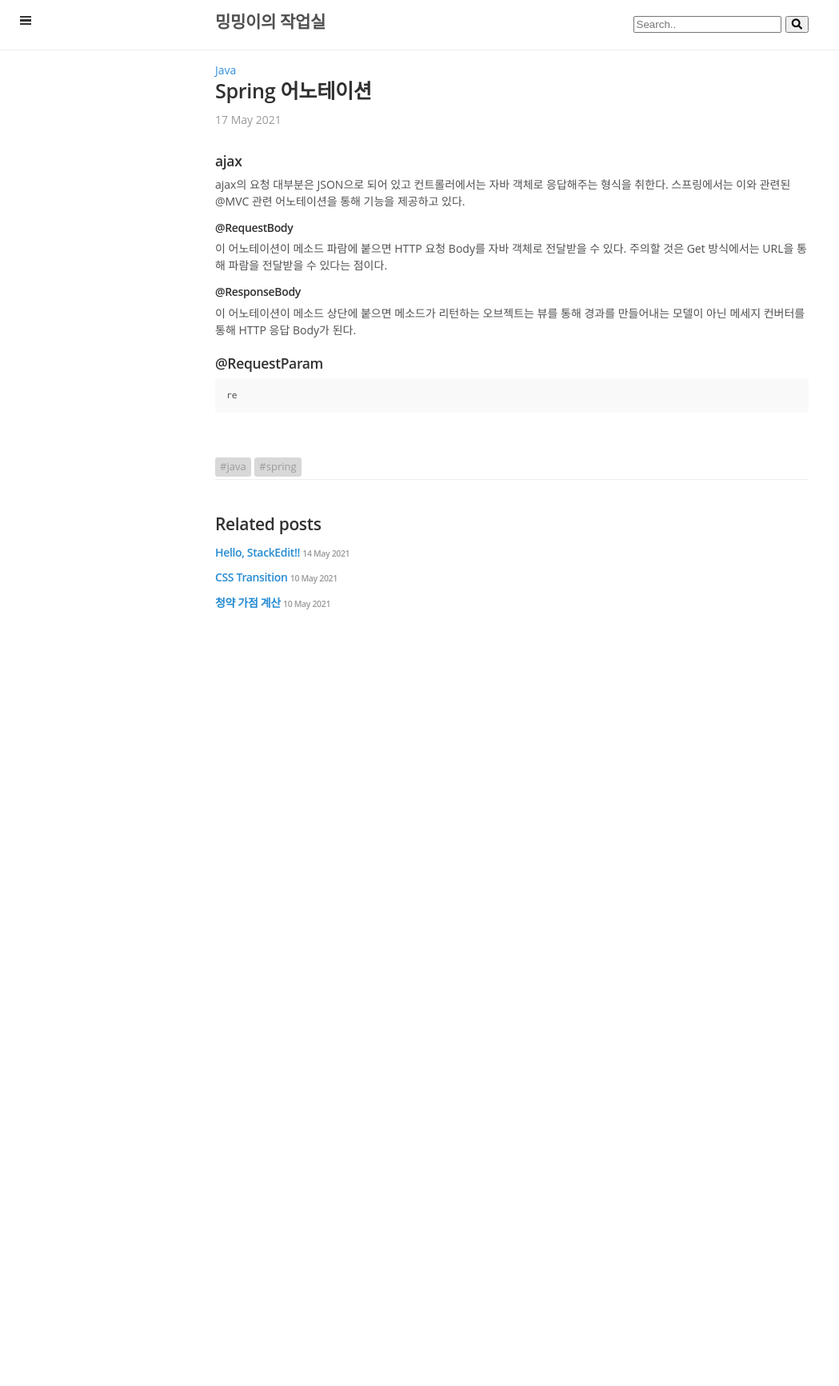
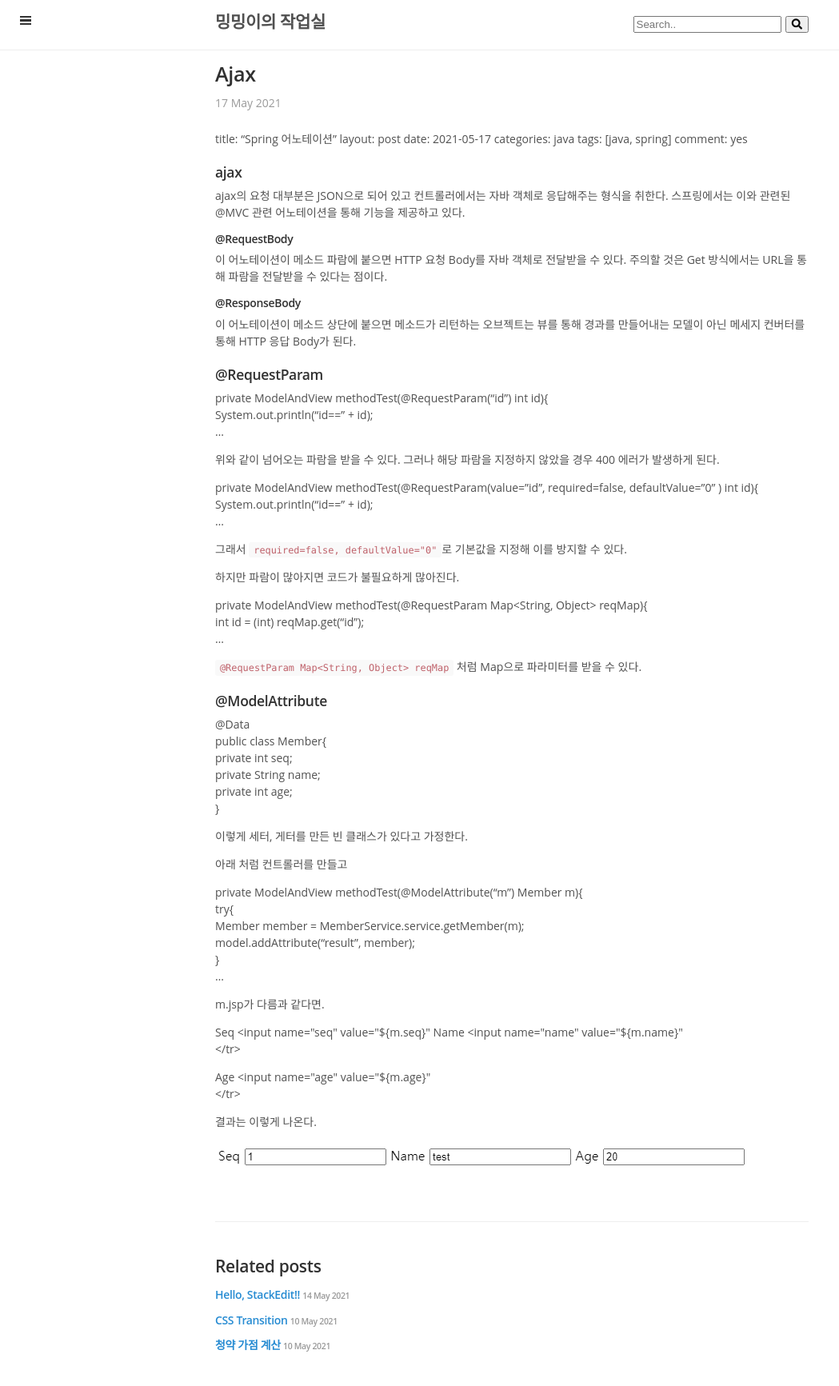
Before and after one commit to mingportal0/mingportal0.github.io, a Jekyll site: the page built from _posts/2021-05-17-ajax.md, in a window 1280 px wide. Shown: the whole page at 80% size, without its empty margins (0-1049 px from the left). Built offline with Jekyll 4.4.1, drawn with Linux system fonts in a browser that asks for light colours; nearby versions of some CDN libraries; our own code applies the rules of GitHub Pages for plain Markdown files; comment, search, counter and statistics services are not loaded; before the commit the page ends 900 px from its top, so only the background shows below that.

Commit message:
_posts/2021-05-17-ajax.md updated from https://stackedit.io/

````diff
--- a/_posts/2021-05-17-ajax.md
+++ b/_posts/2021-05-17-ajax.md
@@ -1,28 +1,82 @@
----
+
 title: "Spring 어노테이션"
 layout: post
 date: 2021-05-17
 categories: java
 tags: [java, spring]
 comment: yes
----
 
 ### ajax
-ajax의 요청 대부분은 JSON으로 되어 있고 컨트롤러에서는 자바 객체로 응답해주는 형식을 취한다.
-스프링에서는 이와 관련된 @MVC 관련 어노테이션을 통해 기능을 제공하고 있다.
+
+ajax의 요청 대부분은 JSON으로 되어 있고 컨트롤러에서는 자바 객체로 응답해주는 형식을 취한다.  스프링에서는 이와 관련된 @MVC 관련 어노테이션을 통해 기능을 제공하고 있다.
 
 #### @RequestBody
+
 이 어노테이션이 메소드 파람에 붙으면 HTTP 요청 Body를 자바 객체로 전달받을 수 있다. 주의할 것은 Get 방식에서는 URL을 통해 파람을 전달받을 수 있다는 점이다.
 
 #### @ResponseBody
+
 이 어노테이션이 메소드 상단에 붙으면 메소드가 리턴하는 오브젝트는 뷰를 통해 경과를 만들어내는 모델이 아닌 메세지 컨버터를 통해 HTTP 응답 Body가 된다.
 
 ### @RequestParam
-```
-re
-```
 
+private ModelAndView methodTest(@RequestParam("id") int id){
+ System.out.println("id==" + id);
+...
+
+위와 같이 넘어오는 파람을 받을 수 있다. 그러나 해당 파람을 지정하지 않았을 경우 400 에러가 발생하게 된다.
+
+private ModelAndView methodTest(@RequestParam(value="id", required=false, defaultValue="0" ) int id){
+ System.out.println("id==" + id);
+...
+
+그래서 `required=false, defaultValue="0"`로 기본값을 지정해 이를 방지할 수 있다.
+
+하지만 파람이 많아지면 코드가 불필요하게 많아진다.
+
+private ModelAndView methodTest(@RequestParam Map<String, Object> reqMap){
+ int id = (int) reqMap.get("id");
+...
+
+`@RequestParam Map<String, Object> reqMap` 처럼 Map으로 파라미터를 받을 수 있다.
+
+### @ModelAttribute
+
+@Data
+public class Member{
+ private int seq;
+ private String name;
+ private int age;
+}
+
+이렇게 세터, 게터를 만든 빈 클래스가 있다고 가정한다.
+
+아래 처럼 컨트롤러를 만들고
+
+private ModelAndView methodTest(@ModelAttribute("m") Member m){
+ try{
+ Member member = MemberService.service.getMember(m);
+ model.addAttribute("result", member);
+ }
+...
+
+m.jsp가 다름과 같다면.
+
+<tr>
+ <th>Seq</th>
+ <td><input name="seq" value="${m.seq}"</td>
+</tr>
+ <th>Name</th>
+ <td><input name="name" value="${m.name}"</td>
+</tr>
+ <th>Age</th>
+ <td><input name="age" value="${m.age}"</td>
+</tr>
+
+결과는 이렇게 나온다.
+
+![image-20210517130806343](https://raw.githubusercontent.com/mingportal0/mingportal0.github.io/main/img/image-20210517130806343.png)
 <!--stackedit_data:
-eyJoaXN0b3J5IjpbMjY3MDEyMzIwLC03OTMyNDU5MTIsNTEzMD
-MzNDI2LDEwNzc5Nzk5NTZdfQ==
+eyJoaXN0b3J5IjpbLTE1MjUwMzM5MCwyNjcwMTIzMjAsLTc5Mz
+I0NTkxMiw1MTMwMzM0MjYsMTA3Nzk3OTk1Nl19
 -->
````
